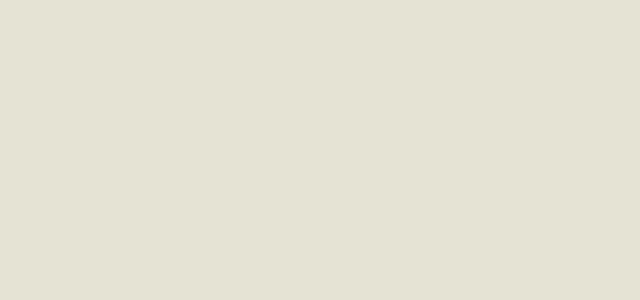
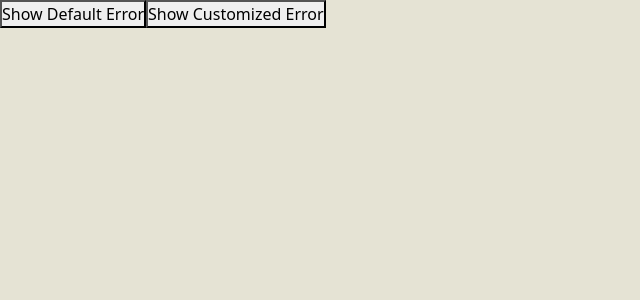
Before and after one commit to SarahAlabkari/SWE363_Project, a React (Create React App) app: page /TestError in a window 1280 px wide. Before the commit this address had no page. Shown: the top 300 px of the page, without its empty margins (0-640 px from the left). Built offline with nearby package versions, Linux system fonts and the light colour scheme.

Commit message:
feat: add the error message component

```diff
--- a/src/App.js
+++ b/src/App.js
@@ -28,6 +28,7 @@ import CreateTouristAccount from './pages/CreateTouristAccount';
 import ForgetPassword from './pages/ForgetPassword';
 import Login from './pages/Login';
 import ResetPassword from './pages/ResetPassword';
+import TestError from './pages/TestError';
 
 function App() {
   return (
@@ -55,6 +56,7 @@ function App() {
         <Route path="/ForgetPassword" element={<ForgetPassword />} />
         <Route path="/Login" element={<Login />} />
         <Route path="/ResetPassword" element={<ResetPassword />} />
+        <Route path='/TestError' element={ <TestError /> } />
       </Routes>
     </div>
   );
--- /dev/null
+++ b/src/components/ErrorMessage.jsx
@@ -0,0 +1,25 @@
+import React from 'react';
+import { Alert } from 'react-bootstrap';
+
+const ErrorMessage = ({ message = "Something went wrong!", title = "Error", type = "danger" }) => {
+  return (
+    <div
+      style={{
+        minHeight: '100vh',
+        display: 'flex',
+        justifyContent: 'center',
+        alignItems: 'center',
+        padding: '2rem',
+      }}
+    >
+      <div style={{ maxWidth: '500px', width: '100%' }}>
+        <Alert variant={type} className="text-center shadow-lg p-4">
+          <h4 className="mb-3">{title}</h4>
+          <p>{message}</p>
+        </Alert>
+      </div>
+    </div>
+  );
+};
+
+export default ErrorMessage;
--- a/src/pages/GuideDashboard.jsx
+++ b/src/pages/GuideDashboard.jsx
@@ -13,6 +13,7 @@ import EarningPerMonth from "../components/EarningPerMonth"; // Earning / Month
 import "./GuideDashboard.css"; // Optional: where you put your scrollbar styling
 
 const GuideDashboard = () => {
+
   const navLinks = [
     { label: "Home", path: "/Home" },
     { label: "About", path: "/About" },
@@ -105,7 +106,7 @@ const GuideDashboard = () => {
             </div>
           </div>
         </main>
-      </div>
+          </div>
     </div>
   );
 };
--- /dev/null
+++ b/src/pages/TestError.jsx
@@ -0,0 +1,24 @@
+import React, { useState } from 'react';
+import ErrorMessage from '../components/ErrorMessage';
+
+const TestError = () => {
+    const [showDefaultError, setShowDefaultError] = useState(false);
+    const [showError, setShowError] = useState(false);
+
+  return (
+    <div>
+      {showDefaultError ? (
+        <ErrorMessage />
+      ) : (
+        <button onClick={() => setShowDefaultError(true)}>Show Default Error</button>
+          )}
+          {showError ? (
+        <ErrorMessage message='The is a customized error body' title='The is the custom title'/>
+      ) : (
+        <button onClick={() => setShowError(true)}>Show Customized Error</button>
+          )}
+    </div>
+  );
+};
+
+export default TestError;
```
